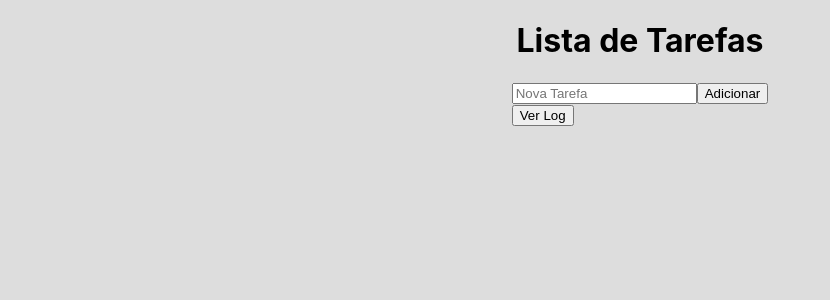
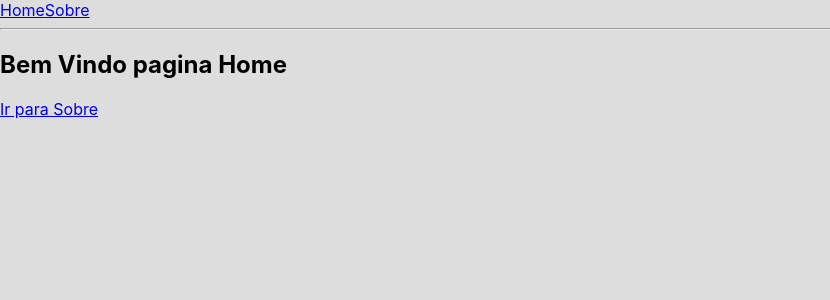
Before and after one commit to alextalha/react-examples, a React (Create React App) app: page / in a window 1280 px wide. Shown: the top 300 px of the page, without its empty margins (0-830 px from the left). Built offline with nearby package versions, Linux system fonts and the light colour scheme.

Commit message:
47. Trabalhando com Rotas

```diff
--- a/package.json
+++ b/package.json
@@ -8,6 +8,7 @@
     "@testing-library/user-event": "^7.1.2",
     "react": "^16.12.0",
     "react-dom": "^16.12.0",
+    "react-router-dom": "^5.1.2",
     "react-scripts": "3.4.0"
   },
   "scripts": {
--- a/src/App.js
+++ b/src/App.js
@@ -1,7 +1,5 @@
 import React, {Component} from 'react'
-
-import TodoList from './components/TodoList'
-import '../src/estilo.css'
+import Rota  from './routes'
 
 class App extends Component{
 
@@ -19,10 +17,8 @@ class App extends Component{
   render(){
 
     return (
-
       <div className="container">
-        <h1>Lista de Tarefas</h1>
-        <TodoList/>
+         <Rota/>
       </div>
 
     )
--- /dev/null
+++ b/src/components/Header/index.js
@@ -0,0 +1,16 @@
+import React, { Component } from 'react'
+
+import { Link } from 'react-router-dom'
+
+export default class Header extends Component {
+    render() {
+        return (
+            <div>
+
+           <Link to="/">Home</Link>
+           <Link to="/sobre">Sobre</Link>
+                <hr/>
+            </div>
+        )
+    }
+}
--- /dev/null
+++ b/src/page/Home/index.js
@@ -0,0 +1,13 @@
+import React, { Component } from 'react'
+import { Link } from 'react-router-dom'
+
+export default class Home extends Component {
+    render() {
+        return (
+            <div>
+                <h2> Bem Vindo  pagina Home </h2>
+                <Link to="/sobre">Ir para Sobre</Link>
+            </div>
+        )
+    }
+}
--- /dev/null
+++ b/src/page/Sobre/index.js
@@ -0,0 +1,13 @@
+import React, { Component } from 'react'
+import {Link } from 'react-router-dom'
+
+export default class Sobre extends Component {
+    render() {
+        return (
+            <div>
+                <h2> Sobre </h2>
+                <Link to="/">Ir para Home</Link>
+            </div>
+        )
+    }
+}
--- /dev/null
+++ b/src/routes.js
@@ -0,0 +1,27 @@
+import React, { Component } from 'react'
+
+import {
+    BrowserRouter,
+    Switch,
+    Route
+  } from "react-router-dom";
+
+import Sobre from "./page/Sobre"
+import Home from "./page/Home"
+import Header from "./components/Header"
+
+export default class Rota extends Component {
+    render() {
+        return (
+            <div>
+                <BrowserRouter>
+                 <Header/>
+                    <Switch>
+                        <Route exact path="/" component={Home} />
+                        <Route path="/sobre" component={Sobre} />
+                    </Switch>
+                </BrowserRouter>
+            </div>
+        )
+    }
+}
```
Also changed, not shown: 1 other file (tests, documents, lock files or other folders).
